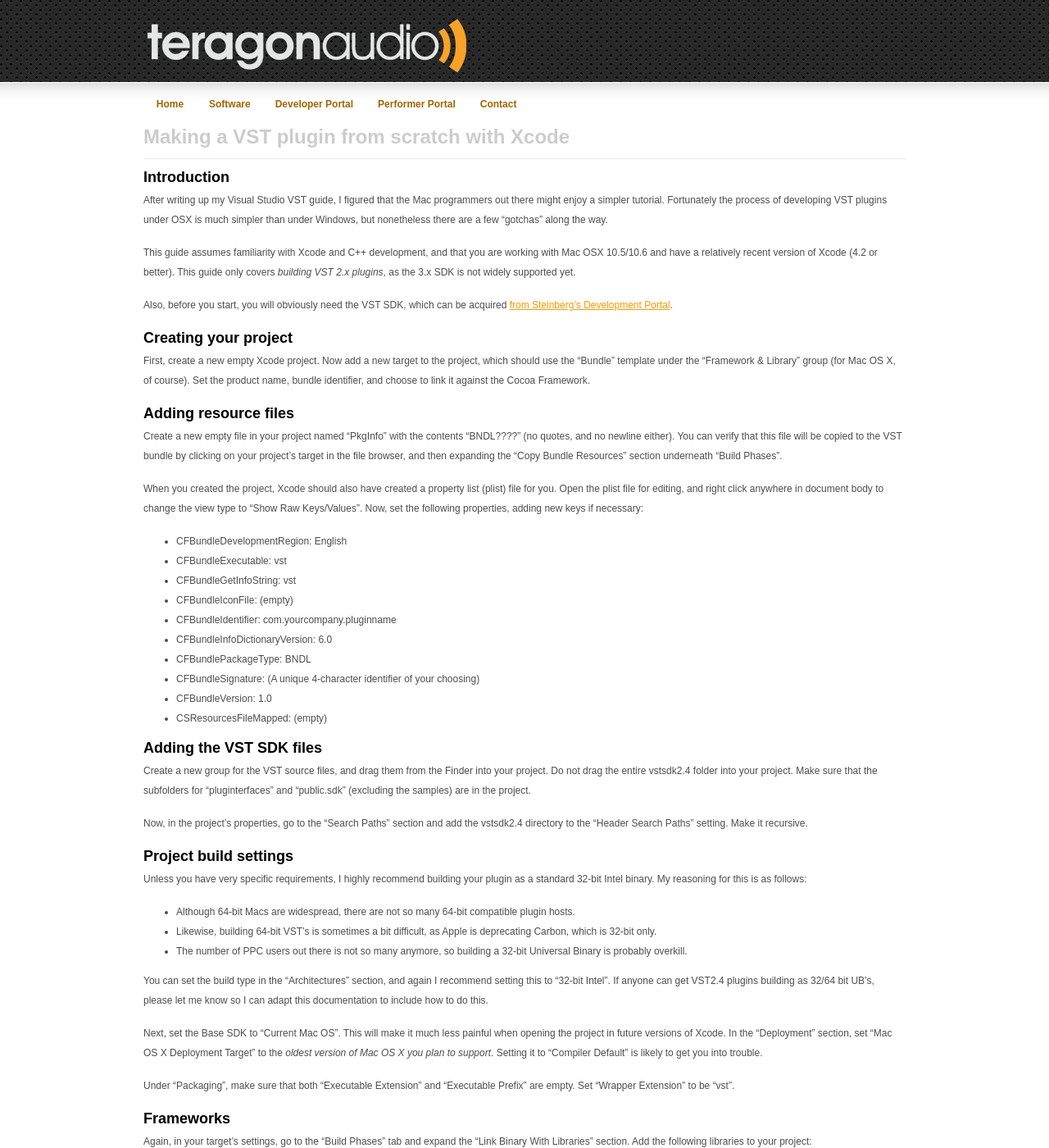
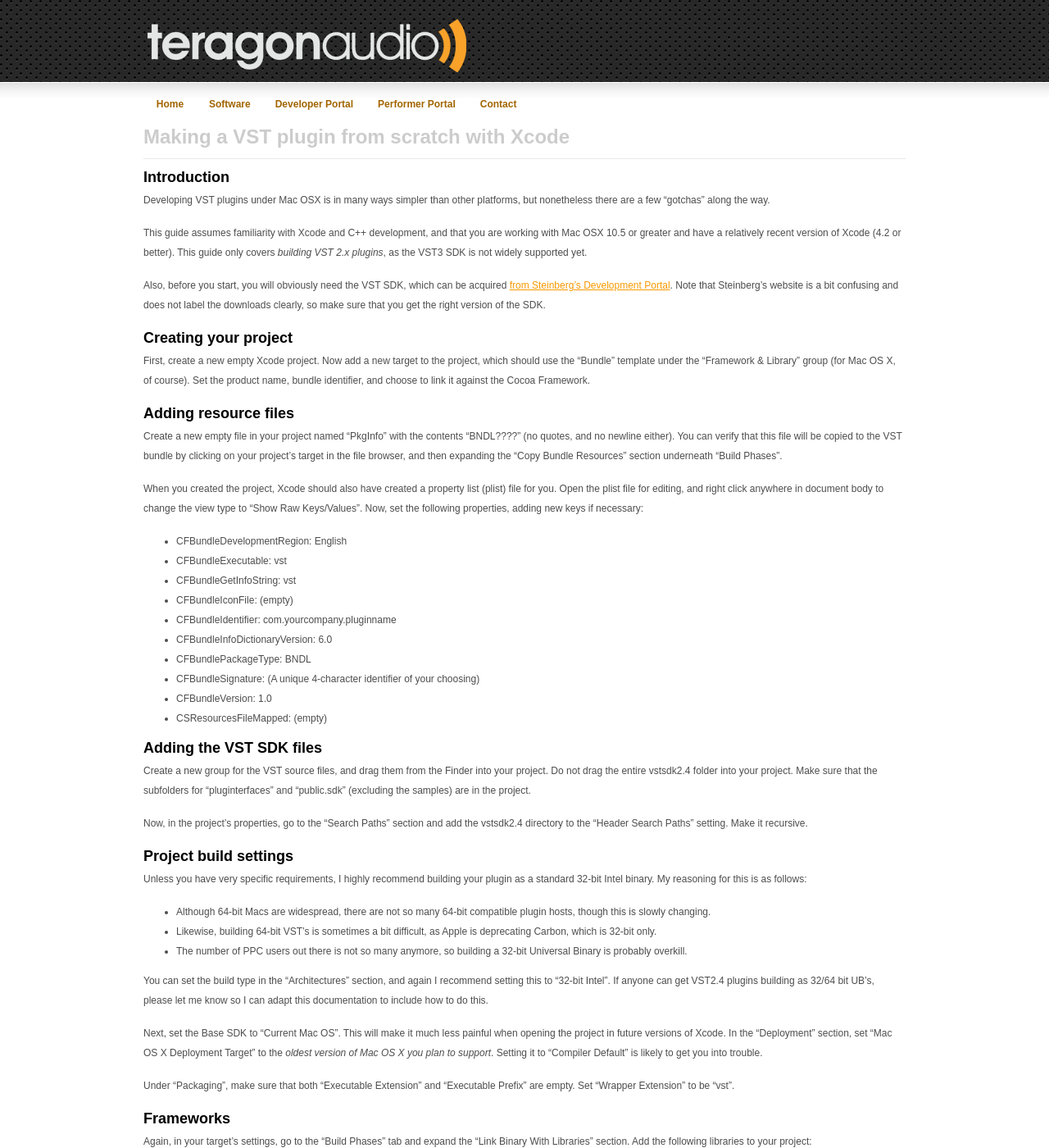
Before and after one commit to teragonaudio/Website, a Jekyll site: the page built from _posts/2011-05-03-Making-a-VST-plugin-from-scratch-with-Xcode.md, in a window 1280 px wide and 1400 px high. Shown: the whole window at 82% size. Built offline with Jekyll 4.4.1, drawn with Linux system fonts in a browser that asks for light colours.

Commit message:
Update _posts/2011-05-03-Making-a-VST-plugin-from-scratch-with-Xcode.md

```diff
--- a/_posts/2011-05-03-Making-a-VST-plugin-from-scratch-with-Xcode.md
+++ b/_posts/2011-05-03-Making-a-VST-plugin-from-scratch-with-Xcode.md
@@ -9,19 +9,19 @@
 Introduction
 ------------
 
-After writing up my Visual Studio VST guide, I figured that the Mac
-programmers out there might enjoy a simpler tutorial. Fortunately the process
-of developing VST plugins under OSX is much simpler than under Windows, but
-nonetheless there are a few "gotchas" along the way.
+Developing VST plugins under Mac OSX is in many ways simpler than other
+platforms, but nonetheless there are a few "gotchas" along the way.
 
 This guide assumes familiarity with Xcode and C++ development, and that you
-are working with Mac OSX 10.5/10.6 and have a relatively recent version of
-Xcode (4.2 or better). This guide only covers *building VST 2.x plugins*, as
-the 3.x SDK is not widely supported yet.
+are working with Mac OSX 10.5 or greater and have a relatively recent version
+of Xcode (4.2 or better). This guide only covers *building VST 2.x plugins*,
+as the VST3 SDK is not widely supported yet.
 
 Also, before you start, you will obviously need the VST SDK, which can be
 acquired [from Steinberg's Development
-Portal](http://www.steinberg.net/en/company/3rd_party_developer.html).
+Portal](http://www.steinberg.net/en/company/3rd_party_developer.html). Note
+that Steinberg's website is a bit confusing and does not label the downloads
+clearly, so make sure that you get the right version of the SDK.
 
 
 Creating your project
@@ -78,7 +78,7 @@
 plugin as a standard 32-bit Intel binary. My reasoning for this is as follows:
 
 - Although 64-bit Macs are widespread, there are not so many 64-bit compatible
-  plugin hosts.
+  plugin hosts, though this is slowly changing.
 - Likewise, building 64-bit VST's is sometimes a bit difficult, as Apple is
   deprecating Carbon, which is 32-bit only.
 - The number of PPC users out there is not so many anymore, so building a
```
